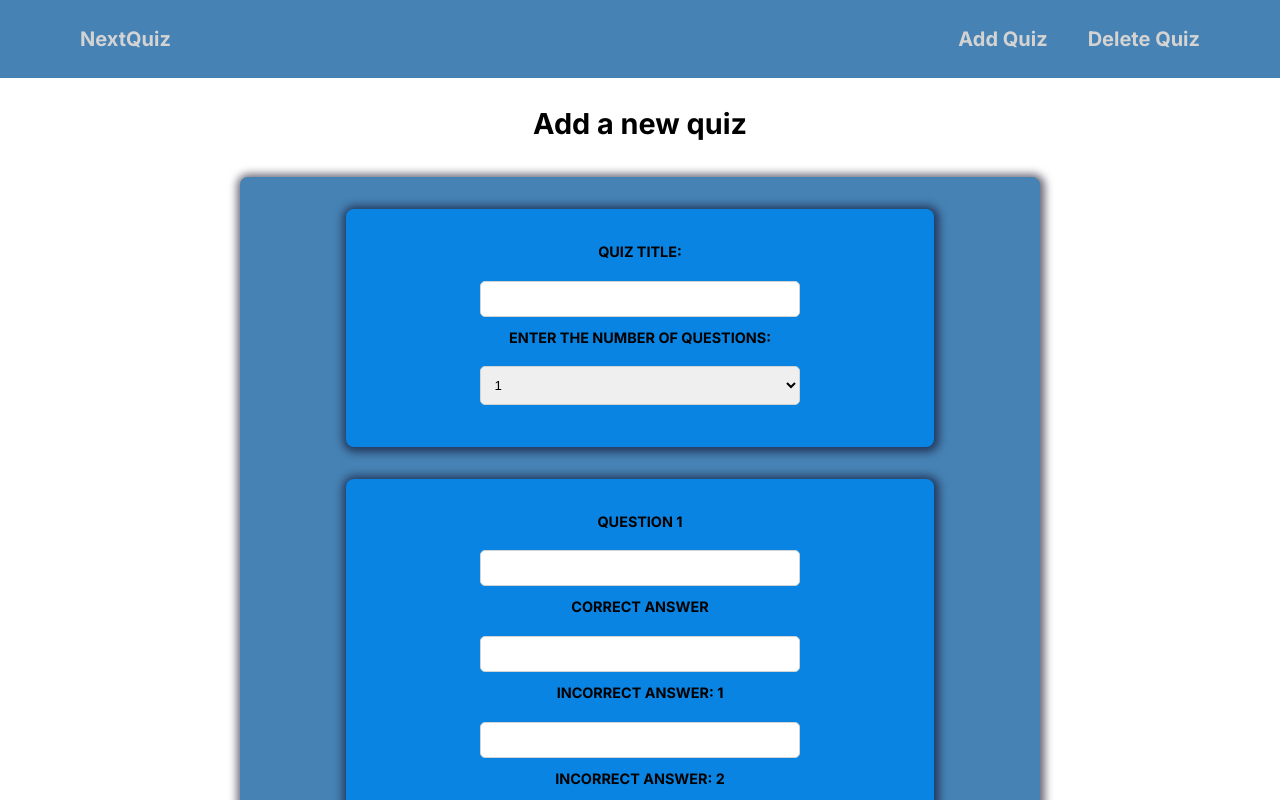
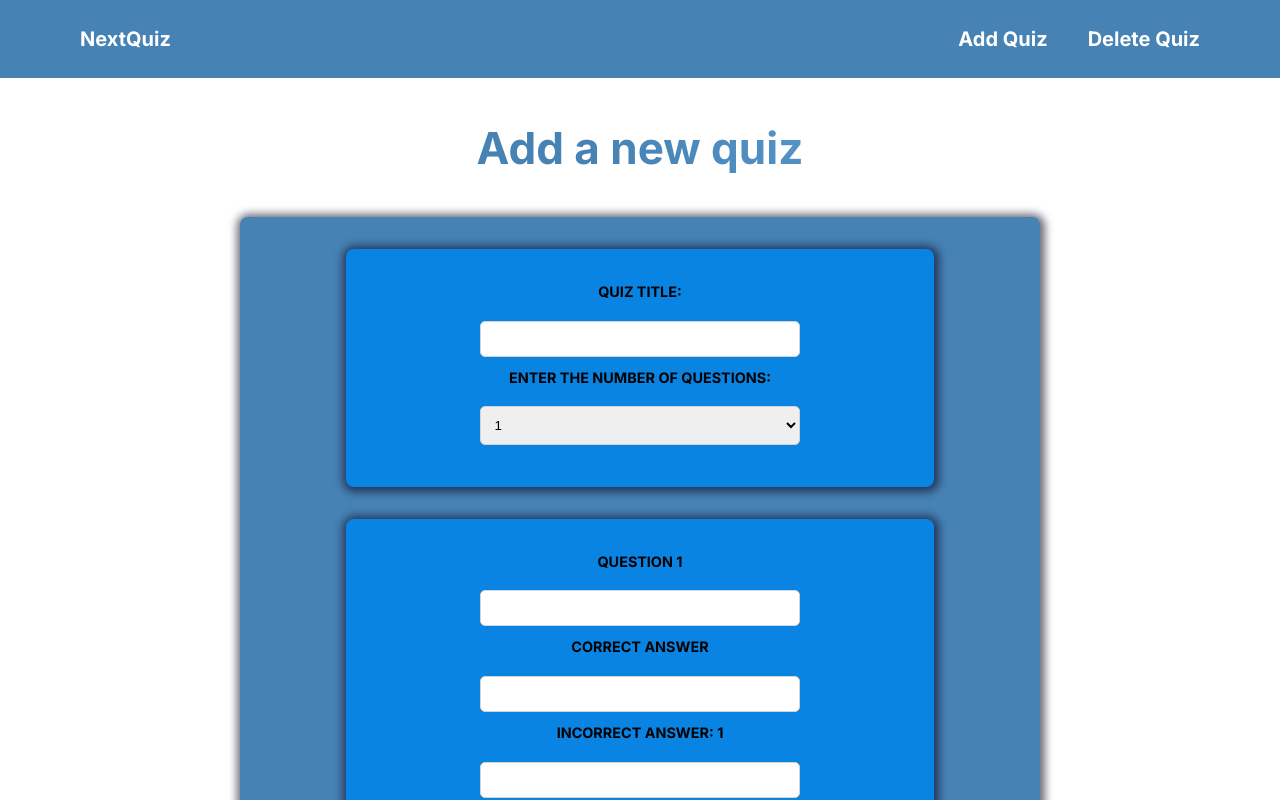
Before and after one commit to rjoshf/Nextjs-quizapp, a Next.js app: page /newquiz in a window 1280 px wide. Shown: the top 800 px of the page. Built offline with nearby package versions, Linux system fonts and the light colour scheme.

Commit message:
Updated styling

```diff
--- a/app/loading.tsx
+++ b/app/loading.tsx
@@ -1,5 +1,5 @@
 export default function Loading() {
     return (
-        <h1>Loading...</h1>
+        <h1 style={{ textAlign: 'center' }}>Loading...</h1>
     )
 }
--- a/components/DeleteQuiz.module.css
+++ b/components/DeleteQuiz.module.css
@@ -1,5 +1,9 @@
 .title {
     text-align: center;
+    font-size: 2.75rem;
+    background-image: linear-gradient(43deg, #4682B4 46%, #75b6eb 100%);
+    background-clip: text;
+    color: transparent;
 }
 
 .deletequizcontainer {
--- a/components/DeleteQuiz.tsx
+++ b/components/DeleteQuiz.tsx
@@ -47,7 +47,7 @@ const DeleteQuiz: React.FC<{ quizzes: quizzes }> = ({ quizzes }) => {
     }
 
     return (
-        <motion.section viewport={{ once: true, amount: 0.5 }} initial={{ opacity: 0.5, y: 15, scale: 0.99 }} whileInView={{ opacity: 1, y: 0, scale: 1 }} transition={{ type: 'tween', duration: 0.75 }}>
+        <motion.section viewport={{ once: true, amount: 0.5 }} initial={{ opacity: 0.5, y: 5, scale: 0.99 }} whileInView={{ opacity: 1, y: 0, scale: 1 }} transition={{ type: 'tween', duration: 0.75 }}>
             <AnimatePresence>
                 {showModal && <Modal open={showModal ? true : false} onClose={closeModalHandler}>
                     <DeleteConfirmation onConfirm={quizDeleteHandler} onCancel={closeModalHandler}></DeleteConfirmation>
--- a/components/HomePage/HomePage.tsx
+++ b/components/HomePage/HomePage.tsx
@@ -16,7 +16,7 @@ type quizzes = { title: string; questions: { question: string; answers: { answer
 
 const HomePage: React.FC<{ quizzes: quizzes }> = ({ quizzes }) => {
 
-    const { updateQuizzes, updateQuizTimer, quizTimer } = useContext(QuizContext);
+    const { updateQuizzes, updateQuizTimer } = useContext(QuizContext);
 
     const router = useRouter();
 
@@ -63,9 +63,9 @@ const HomePage: React.FC<{ quizzes: quizzes }> = ({ quizzes }) => {
 
     return (
         <>
-            <motion.section viewport={{ once: true, amount: 0.5 }} initial={{ opacity: 0.5, y: 15, scale: 0.99 }} whileInView={{ opacity: 1, y: 0, scale: 1 }} transition={{ type: 'tween', duration: 0.75 }}>
+            <motion.section viewport={{ once: true, amount: 0.5 }} initial={{ opacity: 0.5, y: 5, scale: 0.99 }} whileInView={{ opacity: 1, y: 0, scale: 1 }} transition={{ type: 'tween', duration: 0.75 }}>
                 <h1 className={styles.mainTitle}>NEXTQUIZ</h1>
-                <Card>
+                <Card className={styles.quizCard}>
                     <h2 className={styles.cardTitle}>Welcome please press the button to start the quiz!</h2>
                     {hasQuizStarted === false && <>
                         <form onSubmit={startQuiz} className={styles.content}>
--- a/components/Navbar.module.css
+++ b/components/Navbar.module.css
@@ -9,7 +9,7 @@
 .navlink {
   position: relative;
   text-decoration: none;
-  color: #D3D3D3;
+  color: white;
   transition: color 0.3s, border-bottom-color 0.3s;
   font-size: 1.25rem;
   font-weight: bold;
@@ -25,21 +25,21 @@
   width: 0;
   height: 2px;
   bottom: -2px;
-  left: 0; /* Start position */
-  background-color: #A9A9A9; /* Change color as needed */
-  transition: width 0.3s ease-in-out, left 0.3s ease-in-out; /* Transition width and left position */
-}
-
-.navlink:hover::after {
-  width: 100%; /* End width */
-  left: 0; /* End position */
-}
-
-.navlink:hover {
-  color: #FFFFFF; /* Change color as needed */
+  left: 0;
+  background-color: white;
+  transition: width 0.3s ease-in-out, left 0.3s ease-in-out;
 }
 
 .navlink:hover::after {
   width: 100%;
-  background-color: #FFFFFF; /* Change color as needed */
+  left: 0;
 }
+
+.navlink:hover {
+  color: #FFFFFF;
+}
+
+.navlink:hover::after {
+  width: 100%;
+  background-color: #FFFFFF;
+}
--- a/components/NewQuizForm.module.css
+++ b/components/NewQuizForm.module.css
@@ -16,9 +16,10 @@
 
 .newquiztitle {
   text-align: center;
-  font-size: 1.8rem;
-  color: black;
-  margin-bottom: 2rem;
+    font-size: 2.75rem;
+    background-image: linear-gradient(43deg, #4682B4 46%, #75b6eb 100%);
+    background-clip: text;
+    color: transparent;
 }
 
 .questionCard {
--- a/components/NewQuizForm.tsx
+++ b/components/NewQuizForm.tsx
@@ -87,7 +87,7 @@ const NewQuizForm: React.FC<{ onAddQuiz: (quizData: quizData) => void }> = ({ on
 
     return (
         <>
-            <motion.section viewport={{ once: true, amount: 0.5 }} initial={{ opacity: 0.5, y: 15, scale: 0.99 }} whileInView={{ opacity: 1, y: 0, scale: 1 }} transition={{ type: 'tween', duration: 0.75 }} className={styles.newquiz}>
+            <motion.section viewport={{ once: true, amount: 0.5 }} initial={{ opacity: 0.5, y: 5, scale: 0.99 }} whileInView={{ opacity: 1, y: 0, scale: 1 }} transition={{ type: 'tween', duration: 0.75 }} className={styles.newquiz}>
                 <h1 className={styles.newquiztitle}>Add a new quiz</h1>
                 <Card>
                     <form onSubmit={newQuizHandler}>
@@ -108,8 +108,8 @@ const NewQuizForm: React.FC<{ onAddQuiz: (quizData: quizData) => void }> = ({ on
                             </div>
                         </div>
                         {[...Array(numberOfQuestions)].map((_, questionIndex) => (
-                            <div className={styles.questionCard}>
-                                <div key={questionIndex}>
+                            <div key={questionIndex} className={styles.questionCard}>
+                                <div>
                                     <label className={styles.label} htmlFor={`question${questionIndex + 1}`}>Question {questionIndex + 1}</label>
                                     <input required className={styles.input} ref={questionInputRefs[questionIndex]} type="text" id={`question${questionIndex + 1}`} />
 
--- a/components/UI/Card.tsx
+++ b/components/UI/Card.tsx
@@ -1,8 +1,8 @@
 import styles from './Card.module.css'
 
-const Card: React.FC<{ children: React.ReactNode }> = ({ children }) => {
+const Card: React.FC<{ children: React.ReactNode; className?: string }> = ({ children, className }) => {
     return (
-        <div className={styles.card}>
+        <div className={`${styles.card} ${className}`}>
             {children}
         </div>
     )
```
Also changed, not shown: components/HomePage/HomePage.module.css (+5 -12 lines), components/HomePage/InfoSection.tsx (+12 -8 lines).
